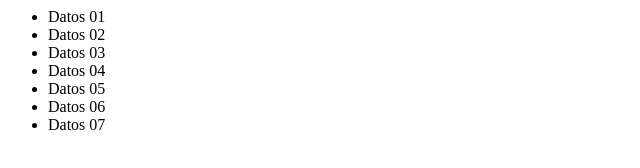
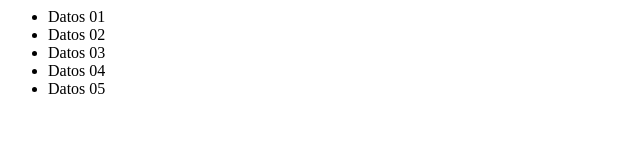
Before and after one commit to Dwardz/RPS, a plain HTML site: page index.html in a window 1280 px wide. Shown: the whole page, without its empty margins (0-640 px from the left). Drawn offline with Linux system fonts and the light colour scheme.

Commit message:
index.html

```diff
--- a/index.html
+++ b/index.html
@@ -13,8 +13,6 @@
  <li>Datos 03</li>
  <li>Datos 04</li>
  <li>Datos 05</li>
- <li>Datos 06</li>
- <li>Datos 07</li>
 </ul>
 
 
```
